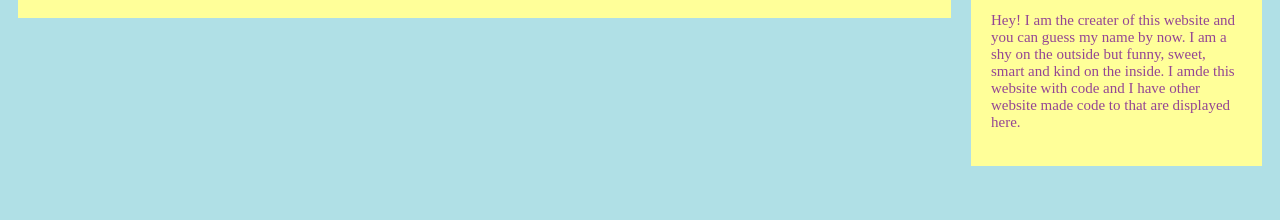
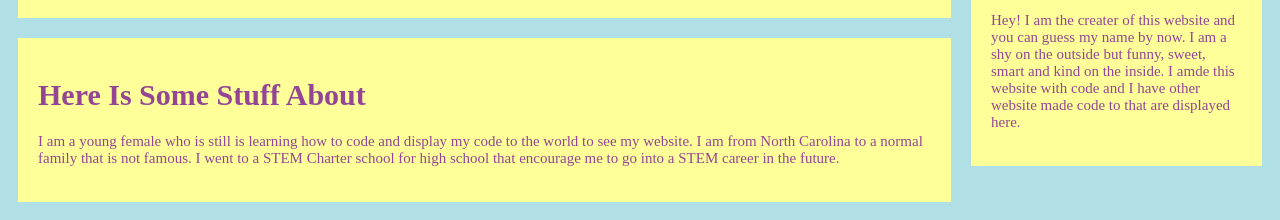
Before and after one commit to Abareyellow/portfoilo, a plain HTML site: page index.htm in a window 1280 px wide. Shown: the part 599-819 px from the top of the page. Drawn offline with Linux system fonts and the light colour scheme; a web font is replaced by a local one.

Commit message:
Update index.htm

```diff
--- a/index.htm
+++ b/index.htm
@@ -24,6 +24,10 @@
       <img src="BeFunky Collage.png" width="600px" height="200px">
       <p> Hello! Nice to see you! This is my website that I created to great to know me as a person. Here you can see my other websites I created before this one, some of my skills, and favorites of mine. </p>
     </div>
+    <div class="card">
+      <h1>Here Is Some Stuff About</h1>
+      <p>I am a young female who is still is learning how to code and display my code to the world to see my website. I am from North Carolina to a normal family that is not famous. I went to a STEM Charter school for high school that encourage me to go into a STEM career in the future.</p>
+    </div>
   </div>
   <div class="rightcolumn">
     <div class="card">
```
